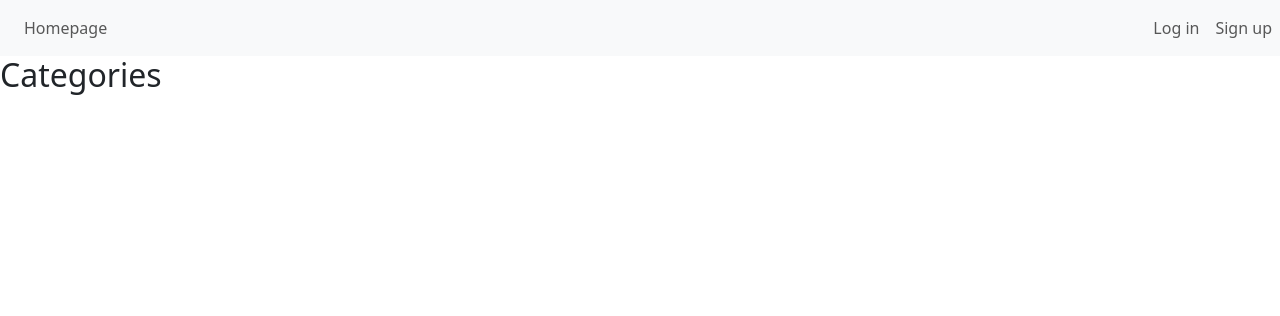
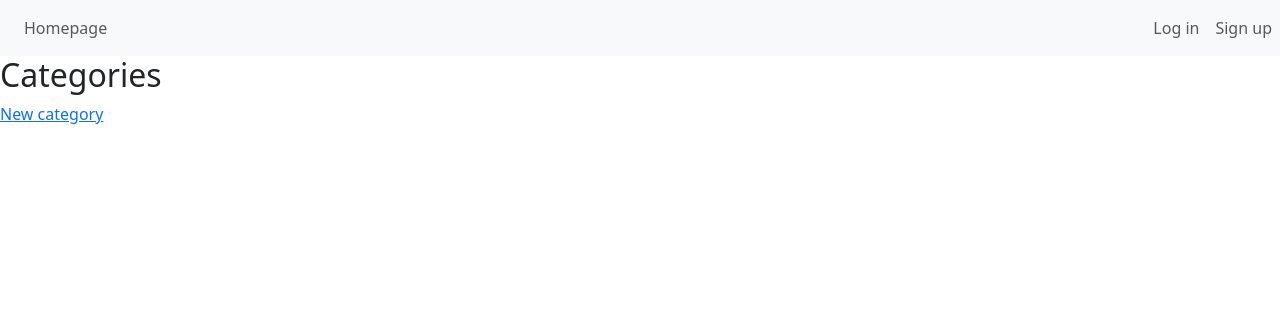
Before and after one commit to karutka/CodeAcademy-Full-Stack-Python-Project, a Flask app: template templates/categories.html in a window 1280 px wide. Shown: the top 316 px of the page. Run offline with Flask 2, Linux system fonts and the light colour scheme; the template is opened without the code that fills it: most values are stand-ins (such as "Sample title", 1, 10 or a date in 2020); some libraries are stand-ins or nearby versions.

Commit message:
update categories.html

```diff
--- a/templates/categories.html
+++ b/templates/categories.html
@@ -4,4 +4,6 @@
 {{ super() }}
 <h2>Categories</h2>
 
+<p><a href="{{ url_for('create_category')}}">New category</a></p>
+
 {% endblock %}
```
